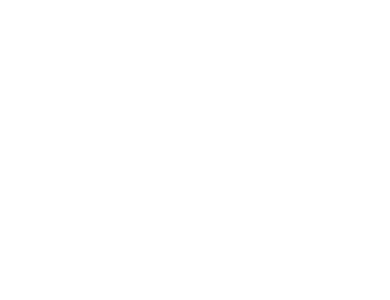
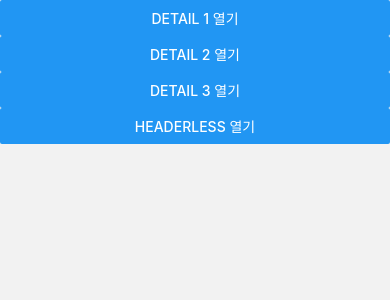
Before and after one commit to kwansikdev/RN_practice, a React Native app: screen / in a window 390 px wide. Shown: the top 300 px of the page. Built offline with nearby package versions, Linux system fonts and the light colour scheme.

Commit message:
5.2 리액트 내비게이션 - 기본적인 사용법

```diff
--- a/App.js
+++ b/App.js
@@ -1,8 +1,70 @@
 import {NavigationContainer} from '@react-navigation/native';
+import {createNativeStackNavigator} from '@react-navigation/native-stack';
 import React from 'react';
+import {Text, TouchableOpacity, View} from 'react-native';
+import DetailScreen from './screens/DetailScreen';
+import HomeScreen from './screens/HomeScreen';
+import HeaderlessScreen from './screens/HeaderlessScreen';
+
+const Stack = createNativeStackNavigator();
 
 const App = () => {
-  return <NavigationContainer>{/* 내비게이션 설정 */}</NavigationContainer>;
+  return (
+    <NavigationContainer>
+      <Stack.Navigator
+        initialRouteName="Home"
+        screenOptions={{
+          headerShown: false,
+        }}>
+        <Stack.Screen
+          name="Home"
+          component={HomeScreen}
+          options={{
+            title: '홈',
+            headerStyle: {
+              backgroundColor: '#29b6f6',
+            },
+            headerTintColor: '#fff',
+            headerTitleStyle: {
+              fontWeight: 'bold',
+              fontSize: 20,
+            },
+          }}
+          // Header 블록에 대한 스타일
+        />
+        <Stack.Screen
+          name="Detail"
+          component={DetailScreen}
+          options={({route}) => ({
+            title: `상세 정보 - ${route.params.id}`,
+            headerBackVisible: false,
+            headerLeft: ({onPress}) => (
+              <TouchableOpacity onPress={onPress}>
+                <Text>Left</Text>
+              </TouchableOpacity>
+            ),
+            headerTitle: ({children}) => (
+              <View>
+                <Text>{children}</Text>
+              </View>
+            ),
+            headerRight: () => (
+              <View>
+                <Text>Right</Text>
+              </View>
+            ),
+          })}
+        />
+        <Stack.Screen
+          name="Headerless"
+          component={HeaderlessScreen}
+          options={{
+            headerShown: false,
+          }}
+        />
+      </Stack.Navigator>
+    </NavigationContainer>
+  );
 };
 
 export default App;
--- a/package.json
+++ b/package.json
@@ -11,6 +11,7 @@
   },
   "dependencies": {
     "@react-navigation/native": "^6.0.8",
+    "@react-navigation/native-stack": "^6.5.0",
     "react": "17.0.2",
     "react-native": "0.67.2",
     "react-native-safe-area-context": "^3.3.2",
--- /dev/null
+++ b/screens/DetailScreen.js
@@ -0,0 +1,42 @@
+import React, {useEffect} from 'react';
+import {StyleSheet, Text, View, Button} from 'react-native';
+
+function DetailScreen({route, navigation}) {
+  console.log(route);
+
+  // useEffect(() => {
+  //   navigation.setOptions({
+  //     title: `상세 정보 - ${route.params.id}`,
+  //   });
+  // }, [navigation, route.params.id]);
+
+  return (
+    <View style={styles.block}>
+      <Text style={styles.text}>id: {route.params.id}</Text>
+      <View style={styles.buttons}>
+        <Button
+          title="다음"
+          onPress={() => navigation.push('Detail', {id: route.params.id + 1})}
+        />
+        <Button title="뒤로 가기" onPress={() => navigation.pop()} />
+        <Button title="처음으로" onPress={() => navigation.popToTop()} />
+      </View>
+    </View>
+  );
+}
+
+const styles = StyleSheet.create({
+  block: {
+    flex: 1,
+    alignItems: 'center',
+    justifyContent: 'center',
+  },
+  text: {
+    fontSize: 48,
+  },
+  buttons: {
+    flexDirection: 'row',
+  },
+});
+
+export default DetailScreen;
--- /dev/null
+++ b/screens/HeaderlessScreen.js
@@ -0,0 +1,16 @@
+import React from 'react';
+import {Button, Text, View} from 'react-native';
+import {SafeAreaView} from 'react-native-safe-area-context';
+
+function HeaderlessScreen({navigation}) {
+  return (
+    <SafeAreaView>
+      <View>
+        <Text>Header가 없네?</Text>
+        <Button onPress={() => navigation.pop()} title="뒤로가기" />
+      </View>
+    </SafeAreaView>
+  );
+}
+
+export default HeaderlessScreen;
--- /dev/null
+++ b/screens/HomeScreen.js
@@ -0,0 +1,33 @@
+import React, {useEffect} from 'react';
+import {Button, View} from 'react-native';
+import {SafeAreaView} from 'react-native-safe-area-context';
+
+function HomeScreen({navigation}) {
+  useEffect(() => {
+    navigation.setOptions({title: '홈'});
+  }, [navigation]);
+  return (
+    <SafeAreaView>
+      <View>
+        <Button
+          title="Detail 1 열기"
+          onPress={() => navigation.push('Detail', {id: 1})}
+        />
+        <Button
+          title="Detail 2 열기"
+          onPress={() => navigation.push('Detail', {id: 2})}
+        />
+        <Button
+          title="Detail 3 열기"
+          onPress={() => navigation.push('Detail', {id: 3})}
+        />
+        <Button
+          title="Headerless 열기"
+          onPress={() => navigation.push('Headerless')}
+        />
+      </View>
+    </SafeAreaView>
+  );
+}
+
+export default HomeScreen;
```
Also changed, not shown: 1 other file (tests, documents, lock files or other folders).
